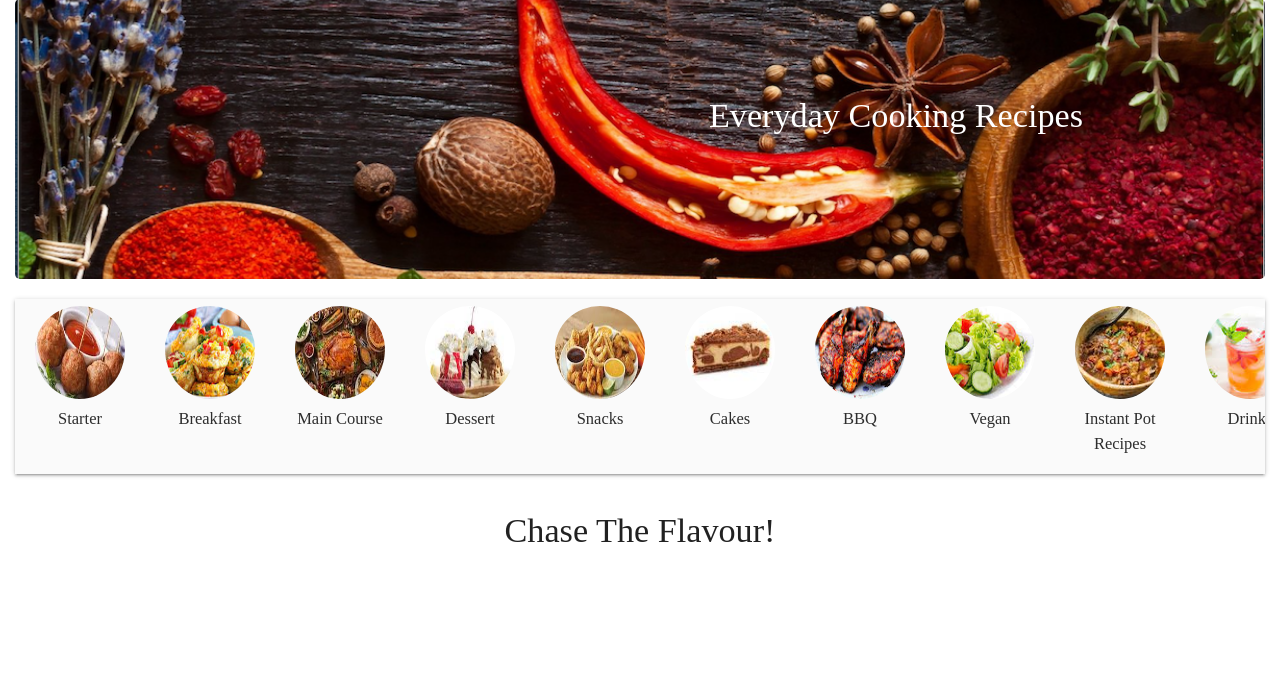
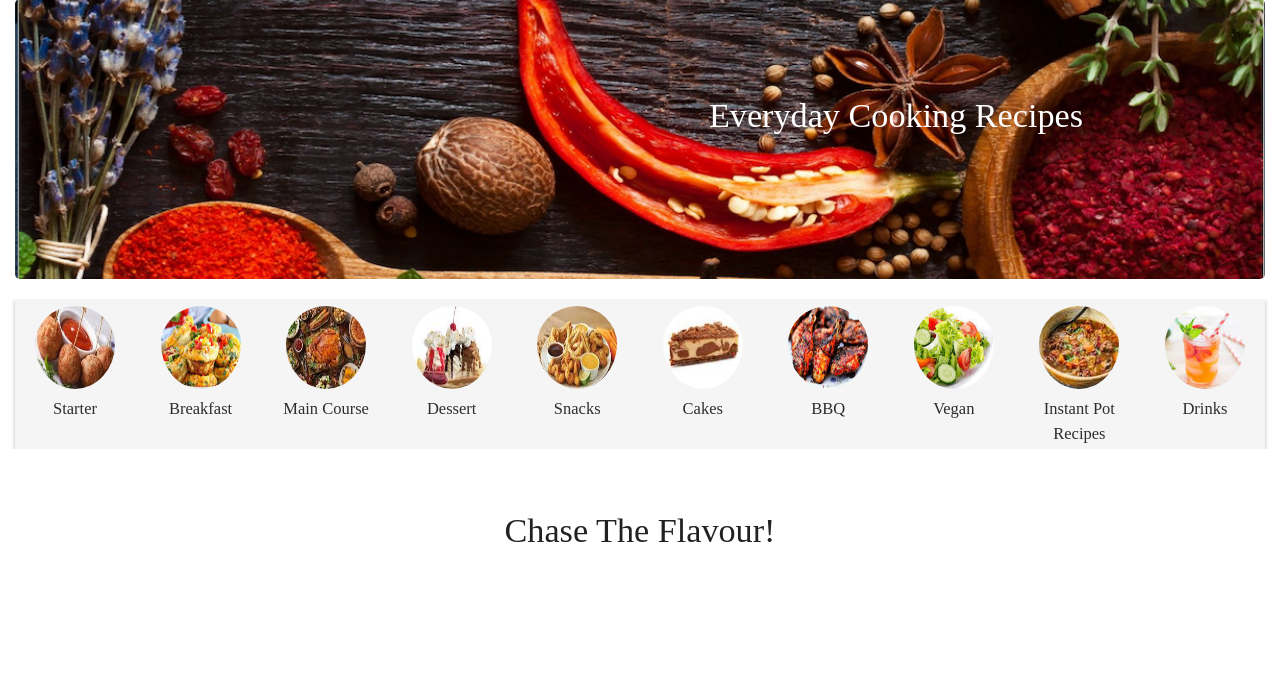
Before and after one commit to stephyraju/spiceworld, a Flask app: page / in a window 1280 px wide. Shown: the part 85-761 px from the top of the page. Run offline with Flask 2, Linux system fonts and the light colour scheme; data that the repository does not hold is empty; some libraries are stand-ins or nearby versions.

Commit message:
Subnav category scroll style updated

```diff
--- a/app.py
+++ b/app.py
@@ -158,7 +158,7 @@ def search():
     print(request.form)
     print(request.form.to_dict())
     word_find = request.form["word_find"]
-    mongo.db.recipes.create_index([("$**", 'text')])
+    # mongo.db.recipes.create_index([("$**", 'text')])
     recipes = mongo.db.recipes.find({"$text":{"$search": word_find}})
     result = get_paginated_list(mongo.db.recipes, **request.args.to_dict())
     print(result)
--- a/static/css/style.css
+++ b/static/css/style.css
@@ -92,46 +92,51 @@ h5 {
   font-size: 1.2rem;
   margin-top: 20px;
   height: 150px;
+  overflow-x: hidden;
+  width:100%;
 }
-
-.subnav-img {
-  border-radius: 50%;
-  width: 100px;
-  height: 100px;
-  padding-top: 7px;
-  padding-left: 5px;
-  padding-right: 5px;
-}
-
 .category-container .menu-list {
   display: flex;
   justify-content: space-between;
 }
-
+.scroll{
+   overflow-x: scroll;
+}
 .category-container nav ul a {
   color: #2d2d2d;
   font-size: 1.1rem;
   font-family: 'Muli', 'sans-serif';
 }
 
-.menu-list {
-  overflow-y: scroll;
+@media only screen and (min-width:320px) {
+  .category-container nav,
+  nav .nav-wrapper i{
+    height: 150px;
+    line-height: 25px;
+  }
+  .subnav-img {
+  border-radius: 50%;
+  width: 70px;
+  height: 70px;
+  padding-top: 5px;
+  padding-left: 5px;
+  padding-right: 5px;
 }
-
+}
 @media only screen and (min-width: 601px) {
   .catergory-container nav,
   nav .nav-wrapper i {
-    height: 164px;
+    height: 170px;
     line-height: 25px;
   }
+  .subnav-img {
+  border-radius: 50%;
+  width: 90px;
+  height: 90px;
+  padding-top: 7px;
+  padding-left: 5px;
+  padding-right: 5px;
 }
-
-@media only screen and (min-width:320px) {
-  .category-container nav,
-  nav .nav-wrapper i{
-    height: 175px;
-    line-height: 25px;
-  }
 }
 /*-----carousel slider----- */
 
--- a/templates/index.html
+++ b/templates/index.html
@@ -10,7 +10,7 @@
 <!-- Subnav-Category -->
 <section class="category-container section-container">
     <nav>
-        <div class="nav-wrapper grey lighten-5 subnav-filters">
+        <div class="nav-wrapper grey lighten-4 scroll">
             <ul class="menu-list center">
                 <li>
                     <a href="{{ url_for('get_starter') }}">
```
